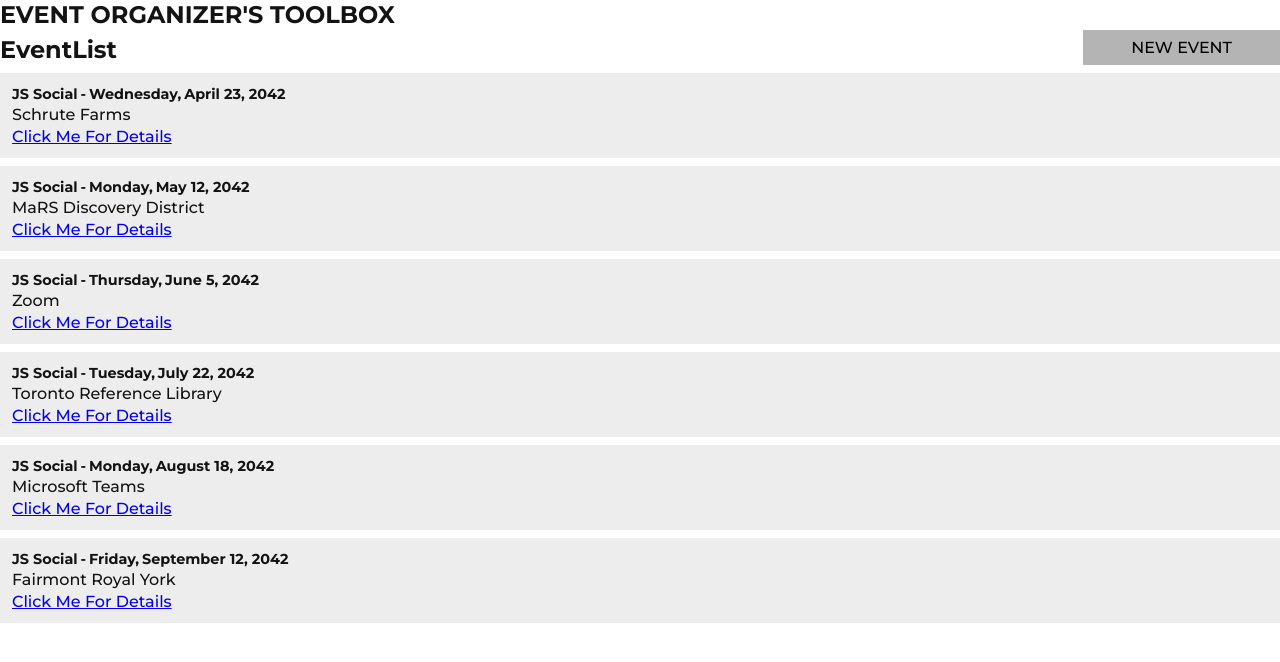
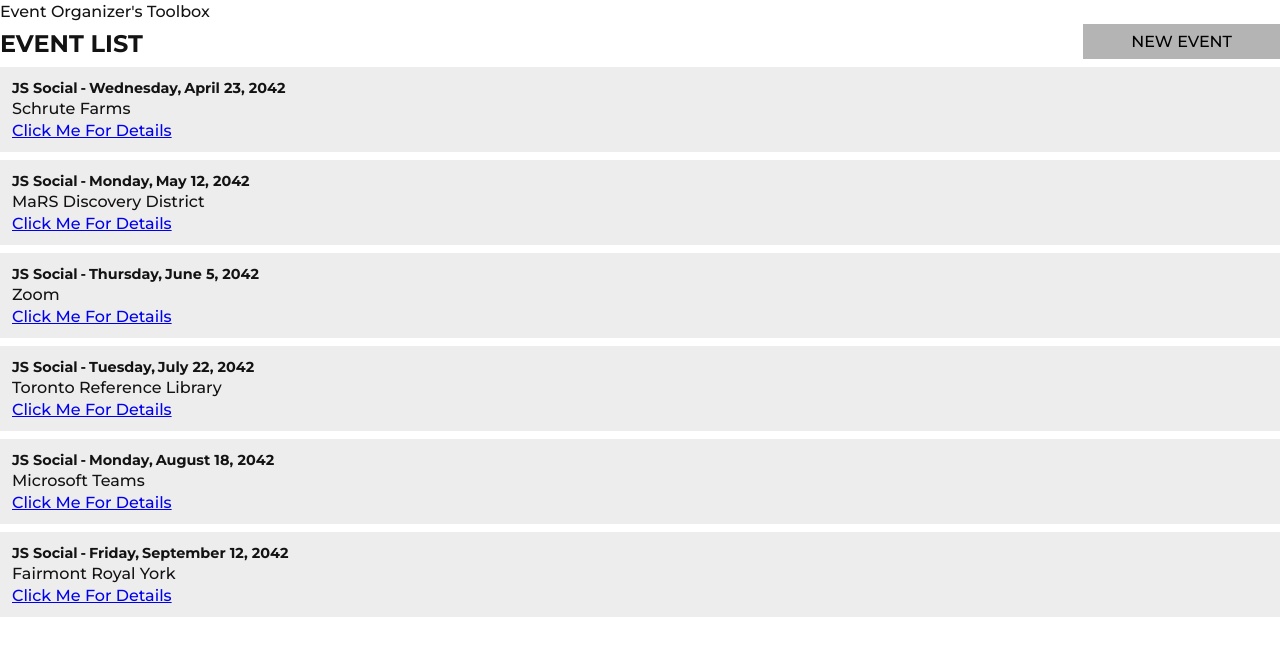
Before and after one commit to EOT-Event-Organizer-s-Toolbox/eot-codebase, a React (Vite) app in the folder web/: page / in a window 1280 px wide. Shown: the top 662 px of the page. Built offline with nearby package versions, Linux system fonts and the light colour scheme; data requests are answered from the project's data file.

Commit message:
Fixed headings, removed unneeded error log

```diff
--- a/web/src/Components/Error/EventDetailsError.tsx
+++ b/web/src/Components/Error/EventDetailsError.tsx
@@ -1,8 +1,6 @@
-import { Link, useRouteError } from 'react-router-dom';
+import { Link } from 'react-router-dom';
 
 const EventDetailsError = () => {
-  const error = useRouteError();
-  console.log(error);
   return (
     <div>
       <h2>Oops, couldn't find that event!</h2>
--- a/web/src/Components/EventDetails/EventDetails.tsx
+++ b/web/src/Components/EventDetails/EventDetails.tsx
@@ -6,7 +6,7 @@ const EventDetails = () => {
   const event = useLoaderData() as CommunityEvent;
   return (
     <>
-      <h2>Event Details</h2>
+      <h1>Event Details</h1>
       <p>{event.eventType.type}</p>
       <p>{event.venue}</p>
       <p>{event.date}</p>
--- a/web/src/Components/EventList/EventList.tsx
+++ b/web/src/Components/EventList/EventList.tsx
@@ -19,7 +19,7 @@ const EventList = () => {
     <div className="main-container">
       <main>
         <div className="page-heading-container">
-          <h2>EventList</h2>
+          <h1>Event List</h1>
           <button onClick={newCommunityEvent}>{newEventButtonLabel}</button>
         </div>
 
--- a/web/src/Layout/RootLayout.tsx
+++ b/web/src/Layout/RootLayout.tsx
@@ -3,7 +3,7 @@ import { Outlet } from 'react-router-dom';
 const RootLayout = () => {
   return (
     <main>
-      <h1>Event Organizer's Toolbox</h1>
+      <p>Event Organizer's Toolbox</p>
       <Outlet />
     </main>
   );
```
